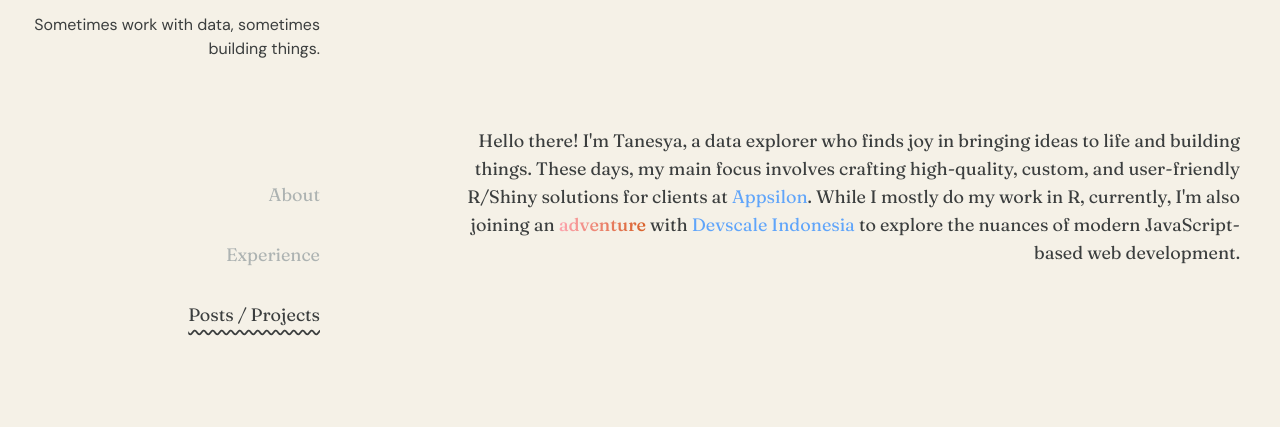
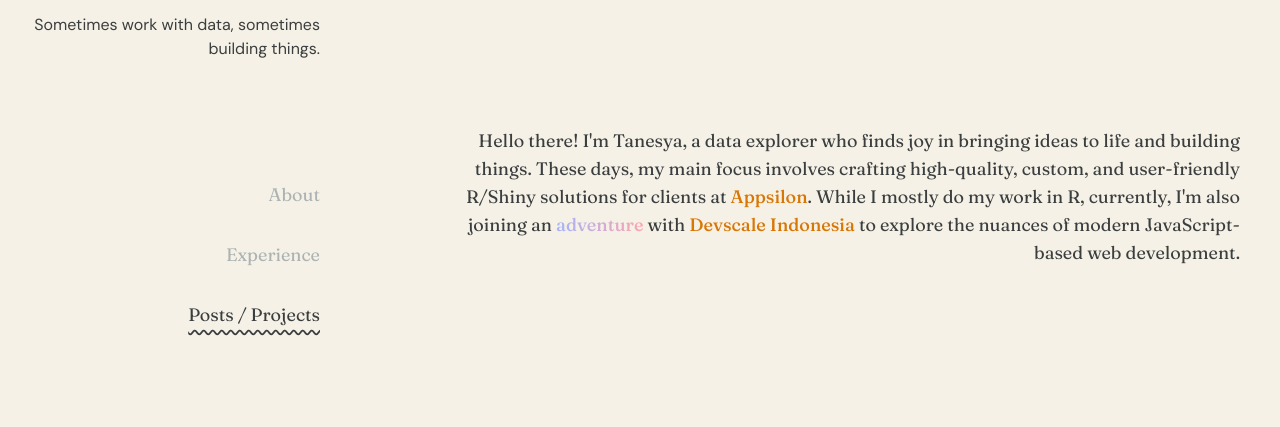
Before and after one commit to ttnsy/personal-page, a website built with Vite: page src/index.html in a window 1280 px wide. Shown: the part 207-634 px from the top of the page. Built offline with nearby package versions, Linux system fonts and the light colour scheme.

Commit message:
style: scroll & confetti

```diff
--- a/src/css/style.css
+++ b/src/css/style.css
@@ -3,6 +3,10 @@
 @tailwind utilities;
 
 @layer base {
+  html {
+    @apply !scroll-smooth;
+  }
+
   body {
     @apply font-serif h-screen text-text-900 bg-canvas-100;
   }
@@ -32,7 +36,7 @@
   }
 
   section a {
-    @apply text-blue-400 hover:text-blue-500;
+    @apply font-bold text-amber-600 hover:text-amber-400;
   }
 
   section ul {
@@ -66,7 +70,7 @@
   }
 
   .text_confetti {
-    @apply cursor-pointer font-bold bg-gradient-to-r from-rose-300 to-primary-600 bg-clip-text hover:from-primary-600 hover:to-indigo-500 text-transparent;
+    @apply cursor-pointer font-bold bg-gradient-to-r from-indigo-300 to-rose-300 bg-clip-text hover:from-rose-300 hover:to-indigo-300 text-transparent;
   }
 
   .section__about {
@@ -122,6 +126,10 @@
   }
 
   .tags > li {
+    @apply font-bold text-text-500;
+  }
+
+  .tags > li:not(:last-child) {
     @apply after:content-['•'] after:ml-2;
   }
 }
--- a/src/index.html
+++ b/src/index.html
@@ -64,9 +64,11 @@
           ideas to life and building things. These days, my main focus involves
           crafting high-quality, custom, and user-friendly R/Shiny solutions for
           clients at
-          <a href="https://appsilon.com/" target="_blank">Appsilon</a>.
-          While I mostly do my work in R, currently, I'm also joining an <span title="Click me!" class="text_confetti">adventure</span> with <a href="https://devscale.id/">Devscale Indonesia</a> to
-          explore the nuances of modern JavaScript-based web development.
+          <a href="https://appsilon.com/" target="_blank">Appsilon</a>. While I
+          mostly do my work in R, currently, I'm also joining an
+          <span title="Click me!" class="text_confetti">adventure</span> with
+          <a href="https://devscale.id/" target="_blank">Devscale Indonesia</a> to explore the
+          nuances of modern JavaScript-based web development.
         </p>
       </section>
 
@@ -132,7 +134,9 @@
 
       <section class="section section__projects px-10" id="projects">
         <div class="section__project">
-          <h3>R/Shiny integration to googlesheet and googledrive</h3>
+          <a href="https://github.com/ttnsy/gsheet_tracker">
+            <h3>R/Shiny integration to googlesheet and googledrive</h3>
+          </a>
           <h4>2023</h4>
           <ul class="tags">
             <li>R/Shiny application</li>
@@ -149,7 +153,9 @@
         </div>
 
         <div class="section__project">
-          <h3>Predicting News Sentiment with LSTM</h3>
+          <a href="https://rpubs.com/tangerine/lstm-finance">
+            <h3>Predicting News Sentiment with LSTM</h3>
+          </a>
           <h4>2021</h4>
           <ul class="tags">
             <li>Machine Learning</li>
@@ -188,8 +194,12 @@
         </div>
 
         <div class="self-start">
-          <h3 class="mb-4">Read my posts in Appsilon blog</h3>
-          <h3 class="mb-0">Read my posts in RPubs</h3>
+          <a href="https://appsilon.com/author/tanesya/">
+            <h3 class="mb-4">Read my posts in Appsilon blog</h3>
+          </a>
+          <a href="https://rpubs.com/tangerine/">
+            <h3 class="mb-0">Read my posts in RPubs</h3>
+          </a>
         </div>
       </section>
     </main>
--- a/src/js/main.js
+++ b/src/js/main.js
@@ -25,6 +25,7 @@
 myCanvas.style.width = "100vw";
 myCanvas.style.height = "100vh";
 myCanvas.style.position = "fixed";
+myCanvas.style.marginLeft = "22%";
 myCanvas.style.inset = 0;
 myCanvas.style.right = 0;
 myCanvas.style.zIndex = -10;
```
Also changed, not shown: src/css/global.css.
